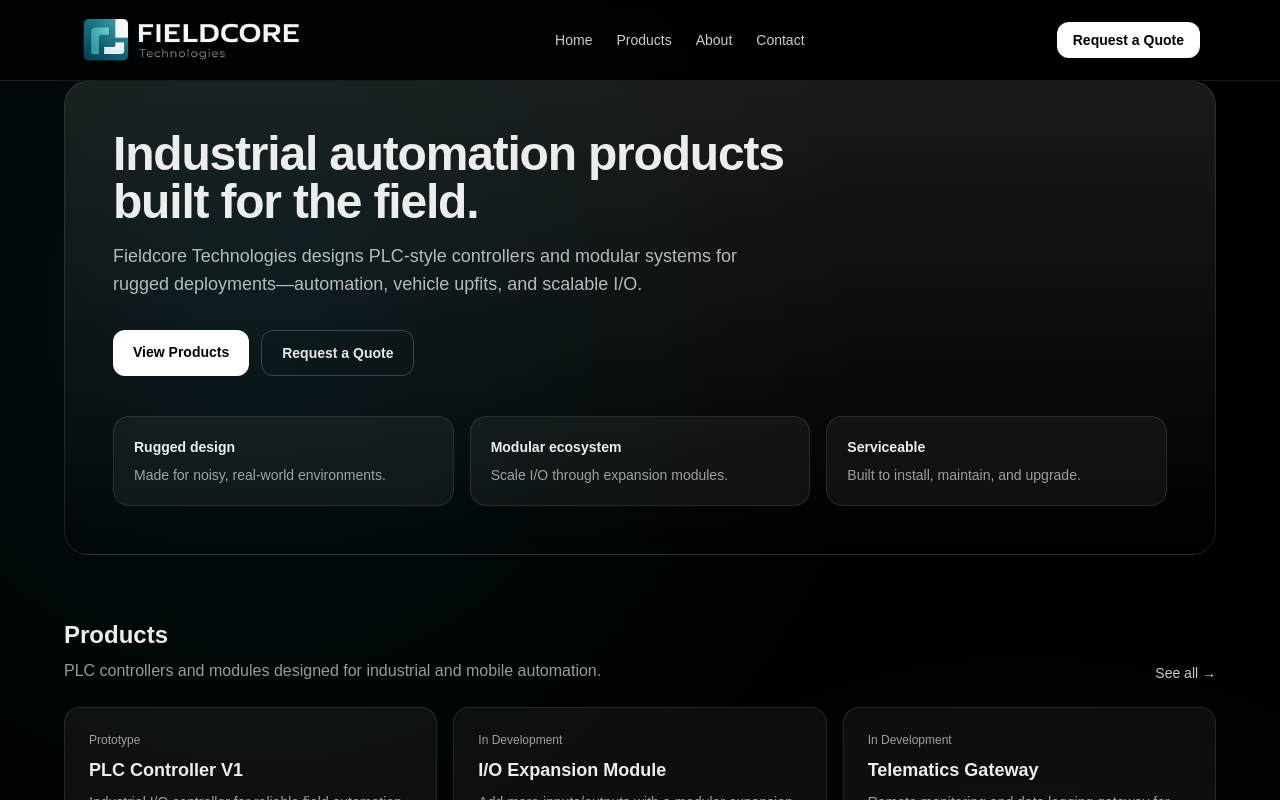
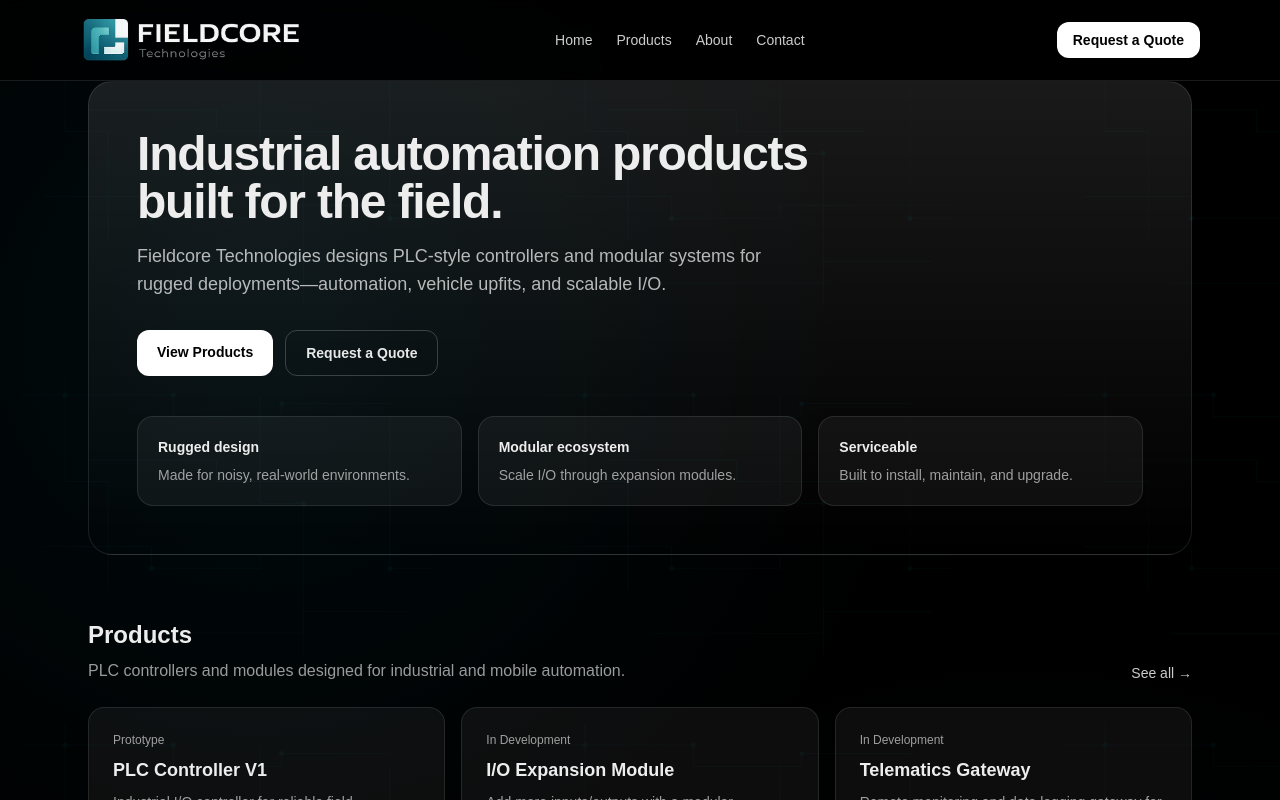
Before and after one commit to aikhontech/fieldcore-website, a Next.js app: page / in a window 1280 px wide. Shown: the top 800 px of the page. Built offline with nearby package versions, Linux system fonts and the light colour scheme.

Commit message:
layout updated

```diff
--- a/app/layout.tsx
+++ b/app/layout.tsx
@@ -8,6 +8,7 @@ export const metadata: Metadata = {
   description: "Industrial Automation & Embedded Systems",
 };
 
+
 export default function RootLayout({
   children,
 }: {
@@ -15,10 +16,30 @@ export default function RootLayout({
 }) {
   return (
     <html lang="en">
-      <body className="min-h-screen bg-black text-white">
-        <Navbar />
-        <main className="mx-auto max-w-6xl px- pb-">{children}</main>
-        <Footer />
+      <body className="min-h-screen bg-[#040404] text-white antialiased">
+        <div className="relative min-h-screen overflow-hidden">
+
+          {/* PCB Background */}
+          <div
+            className="pointer-events-none fixed inset-0 -z-10 opacity-[0.18]"
+            style={{
+              backgroundImage: "url('/images/pcb-bg.svg')",
+              backgroundRepeat: "repeat",
+              backgroundSize: "520px 350px",
+            }}
+          />
+
+          {/* Slight dark overlay (lighter than before) */}
+          <div className="pointer-events-none fixed inset-0 -z-10 bg-black/30" />
+
+          <Navbar />
+
+          <main className="mx-auto max-w-6xl px-6 pb-20">
+            {children}
+          </main>
+
+          <Footer />
+        </div>
       </body>
     </html>
   );
```
Also changed, not shown: public/images/pcb-bg.svg (added).
